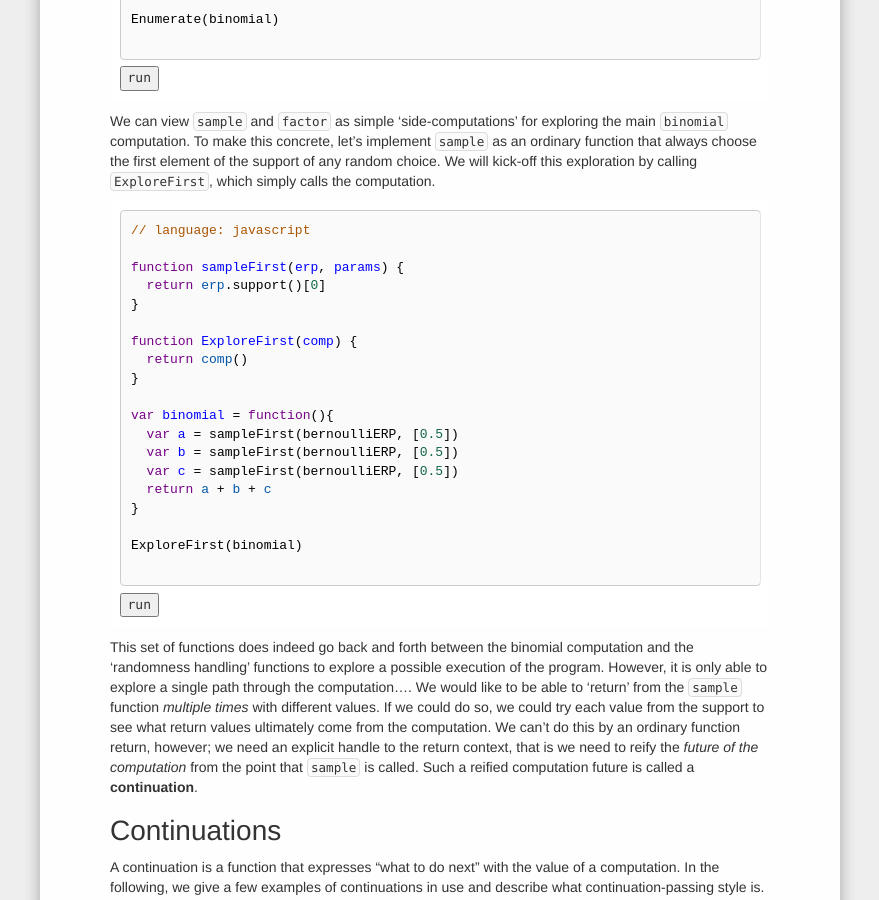
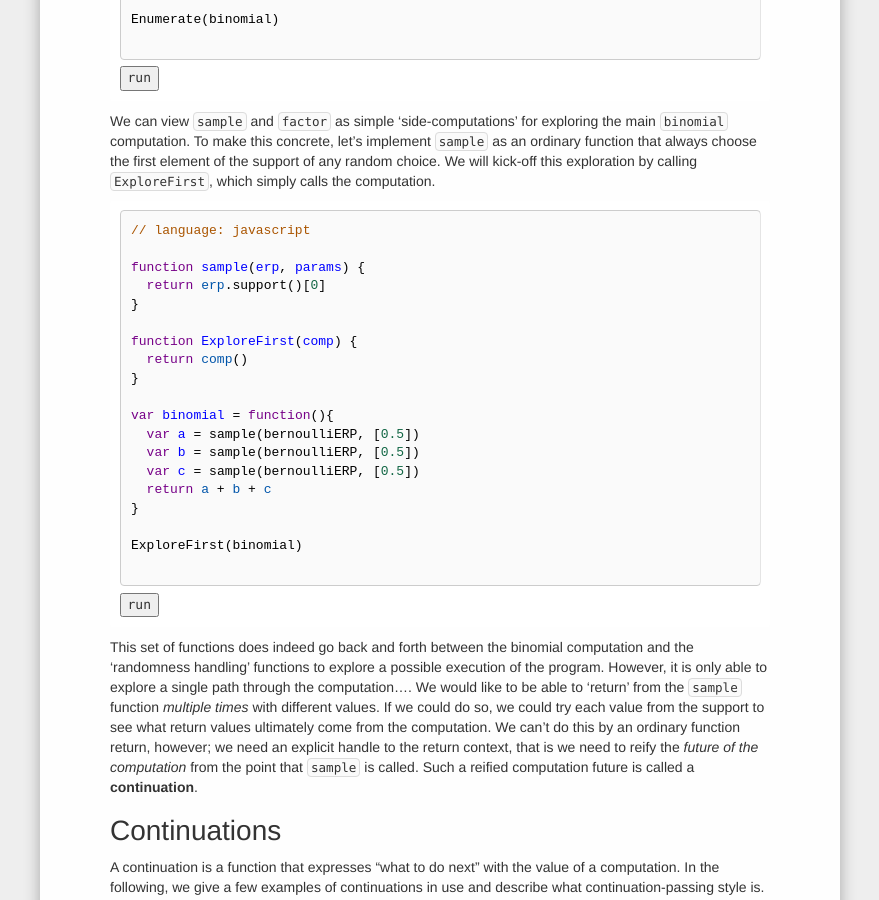
Before and after one commit to probmods/dippl, a Jekyll site: the page built from lectures/03-enumeration.md, in a window 1280 px wide and 900 px high, scrolled down 548 px. Shown: the whole window, without its empty margins (200-1079 px from the left). Built offline with Jekyll 4.4.1, drawn with Linux system fonts in a browser that asks for light colours; nearby versions of some CDN libraries; library files that are not in the unit come from our copies; a script that is not in the unit is left out.

Commit message:
sampleFirst back to sample

```diff
--- a/lectures/03-enumeration.md
+++ b/lectures/03-enumeration.md
@@ -26,7 +26,7 @@ We can view `sample` and `factor` as simple 'side-computations' for exploring th
 ~~~
 // language: javascript
 
-function sampleFirst(erp, params) {
+function sample(erp, params) {
   return erp.support()[0]
 }
 
@@ -35,9 +35,9 @@ function ExploreFirst(comp) {
 }
 
 var binomial = function(){
-  var a = sampleFirst(bernoulliERP, [0.5])
-  var b = sampleFirst(bernoulliERP, [0.5])
-  var c = sampleFirst(bernoulliERP, [0.5])
+  var a = sample(bernoulliERP, [0.5])
+  var b = sample(bernoulliERP, [0.5])
+  var c = sample(bernoulliERP, [0.5])
   return a + b + c
 }
 
```
